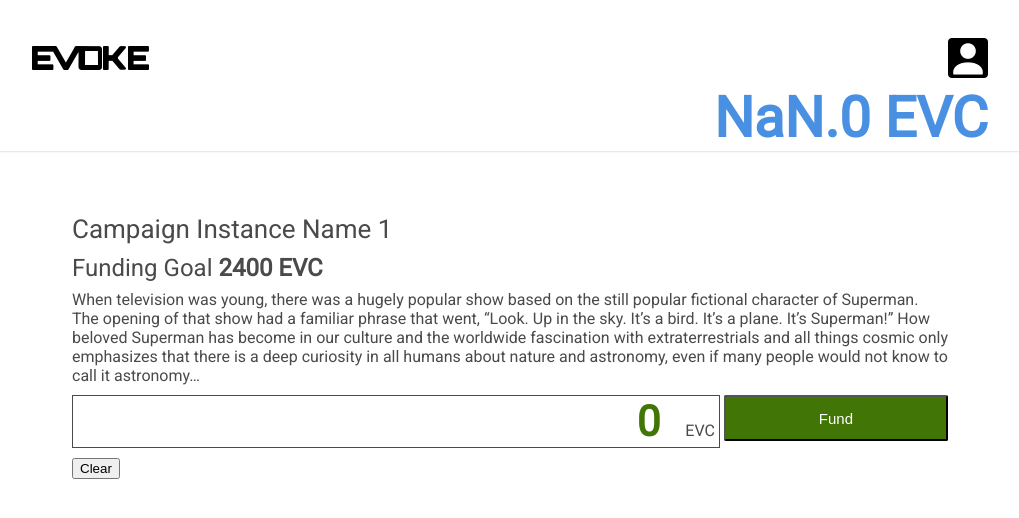
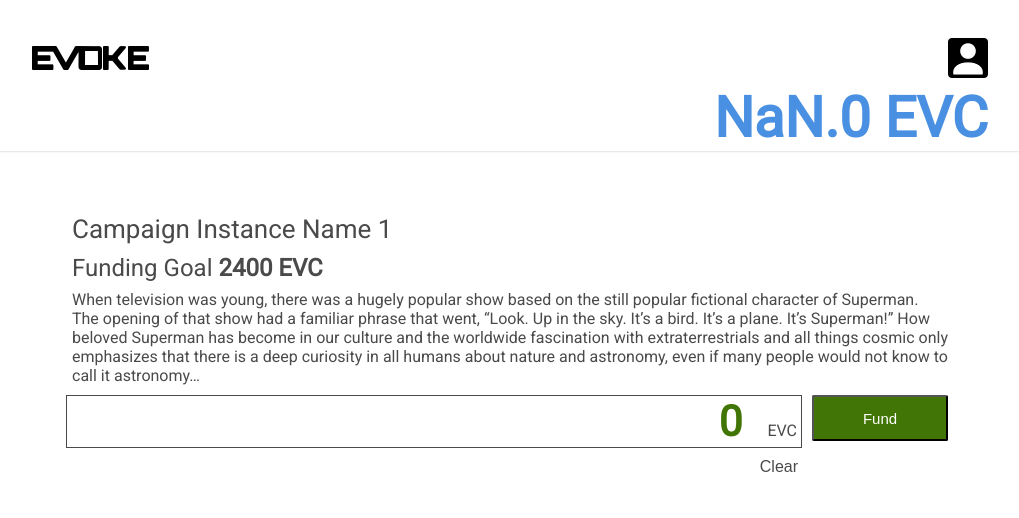
Before and after one commit to EvokeNet/blockchain, a React app: page / in a window 1280 px wide. Shown: the top 518 px of the page, without its empty margins (130-1149 px from the left). Built offline with nearby package versions, Linux system fonts and the light colour scheme.

Commit message:
Styles the Clear btn on Make Donation

```diff
--- a/src/components/Campaign.css
+++ b/src/components/Campaign.css
@@ -29,18 +29,30 @@
 }
 
 .fund-btn {
-  width: 300px !important;
   font-size: 15px !important;
-  margin-left: 62px !important;
+  color: white;
+  height: 46px;
+  width: 160px;
+  border-radius: 2px;
+  background-color: #417505;
+  margin-left: 10px;
 }
 
-.campaign-instance-content input[type="button"] {
-  color: white;
-  height: 46px;
-  width: 129px;
-  border-radius: 2px;
-  background-color: #417505;
-  margin-left: 4px !important;
+.clear-btn {
+  margin-top: 10px;
+  margin-right: 4px;
+  color: #4A4A4A;
+  padding: 0;
+  border: none;
+  background: none;
+  font-size: 16px;
+}
+
+.campaign-instance-content-container {
+  display: flex;
+  flex-direction: column;
+  align-items: flex-end;
+  width: 100%;
 }
 
 .campaign-instance-evc-input {
--- a/src/components/MakeCampaignDonation.js
+++ b/src/components/MakeCampaignDonation.js
@@ -46,6 +46,7 @@ class MakeCampaignDonation extends Component {
             </p>
           </div>
           <div className="campaign-instance-content">
+            <div className="campaign-instance-content-container">
               <div className="campaign-instance-evc-input">
                 <input data-donation-input
                        type="number"
@@ -54,13 +55,14 @@ class MakeCampaignDonation extends Component {
                        className="campaign-instance-evc-input-txt" />
                 <div>EVC</div>
               </div>
-            <input type="button" value="Fund" className="fund-btn" />
-          </div>
               <input data-clear-btn
                      type="button"
                      value="Clear"
                      className="clear-btn"
                      onClick={this.clearDonation} />
+            </div>
+            <input type="button" value="Fund" className="fund-btn" />
+          </div>
         </div>
       </section>
     );
```
Lines whose indentation alone changed are shown as unchanged.
